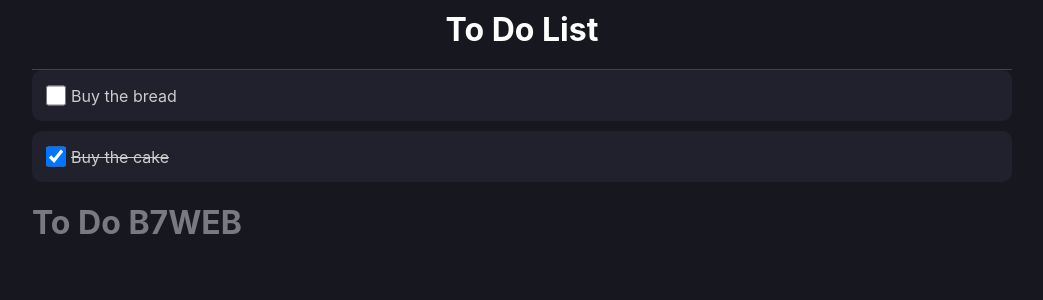
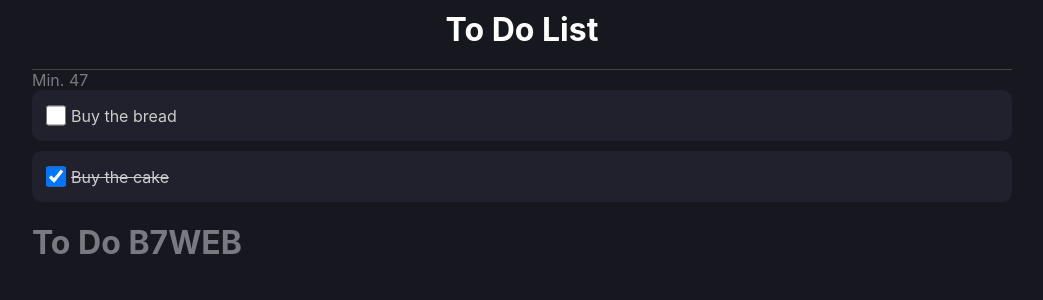
Before and after one commit to ricardotavaresit/b7-todo, a React (Create React App) app: page / in a window 1280 px wide. Shown: the top 300 px of the page, without its empty margins (118-1161 px from the left). Built offline with nearby package versions, Linux system fonts and the light colour scheme.

Commit message:
chore: create AddArea

```diff
--- a/src/App.tsx
+++ b/src/App.tsx
@@ -2,6 +2,7 @@ import { useState } from 'react';
 import { Container, Area, Header } from './App.styles';
 import { Item } from './types/Item';
 import { ListItem } from './components/ListItem';
+import { AddArea } from './components/AddArea';
 
 const App = () => {
   const [list, setList] = useState<Item[]>([
@@ -16,7 +17,7 @@ const App = () => {
         </Header>
 
         {/* Region for add a new task */}
-
+        <AddArea />
 
 
         {/* list of tasks */}
--- /dev/null
+++ b/src/components/AddArea/index.tsx
@@ -0,0 +1,17 @@
+import { Container } from './styles';
+import { Item } from './../../types/Item';
+import { useState } from 'react';
+
+type Props = {
+    item: Item
+}
+
+export const AddArea = ( ) => {
+
+    return(
+        <Container  >
+          <div> Min. 47</div>
+        </Container>
+    )
+
+}
--- /dev/null
+++ b/src/components/AddArea/styles.ts
@@ -0,0 +1,8 @@
+import styled from 'styled-components';
+
+type ContainerProps = {
+    done: boolean
+}
+
+export const Container = styled.div`
+`;
```
